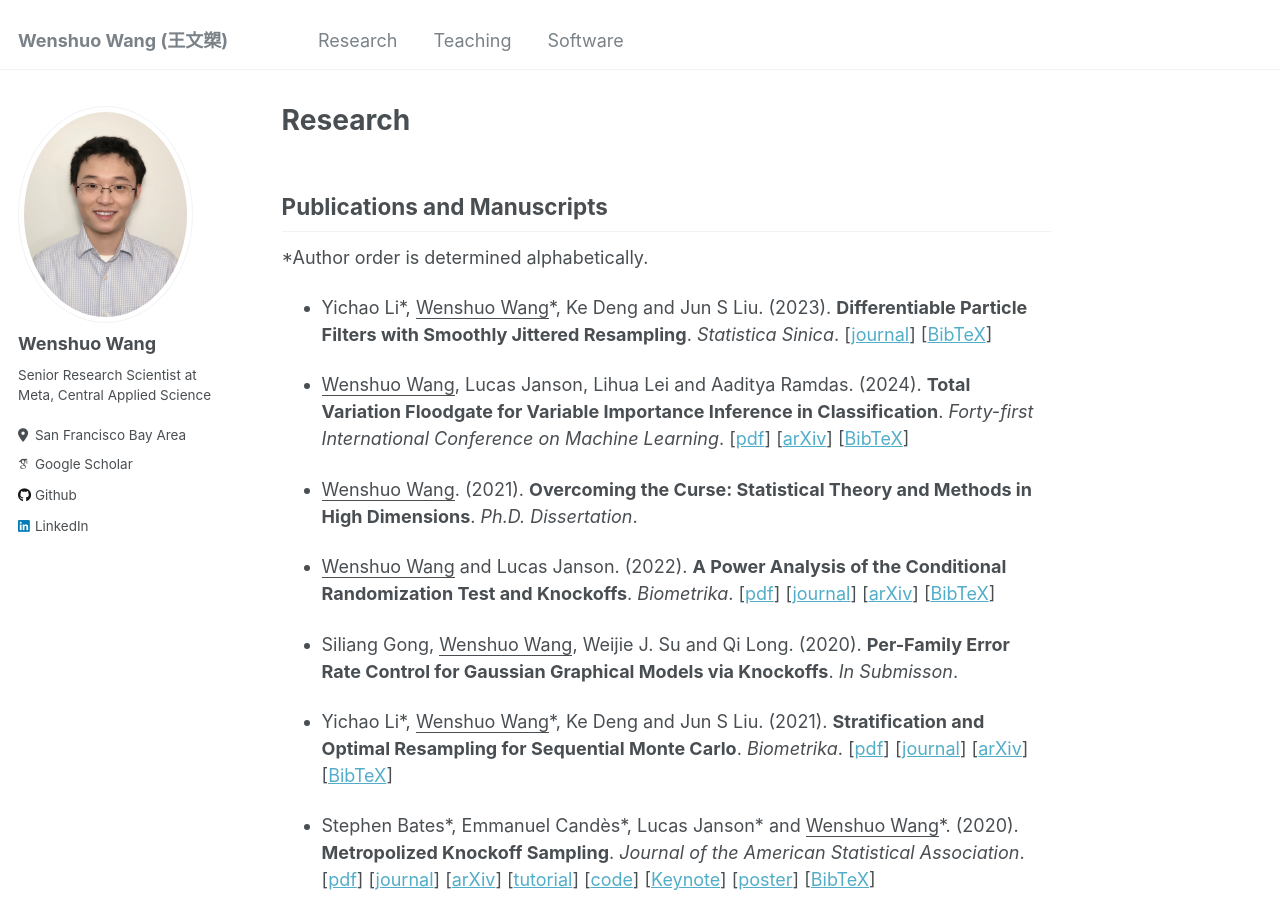
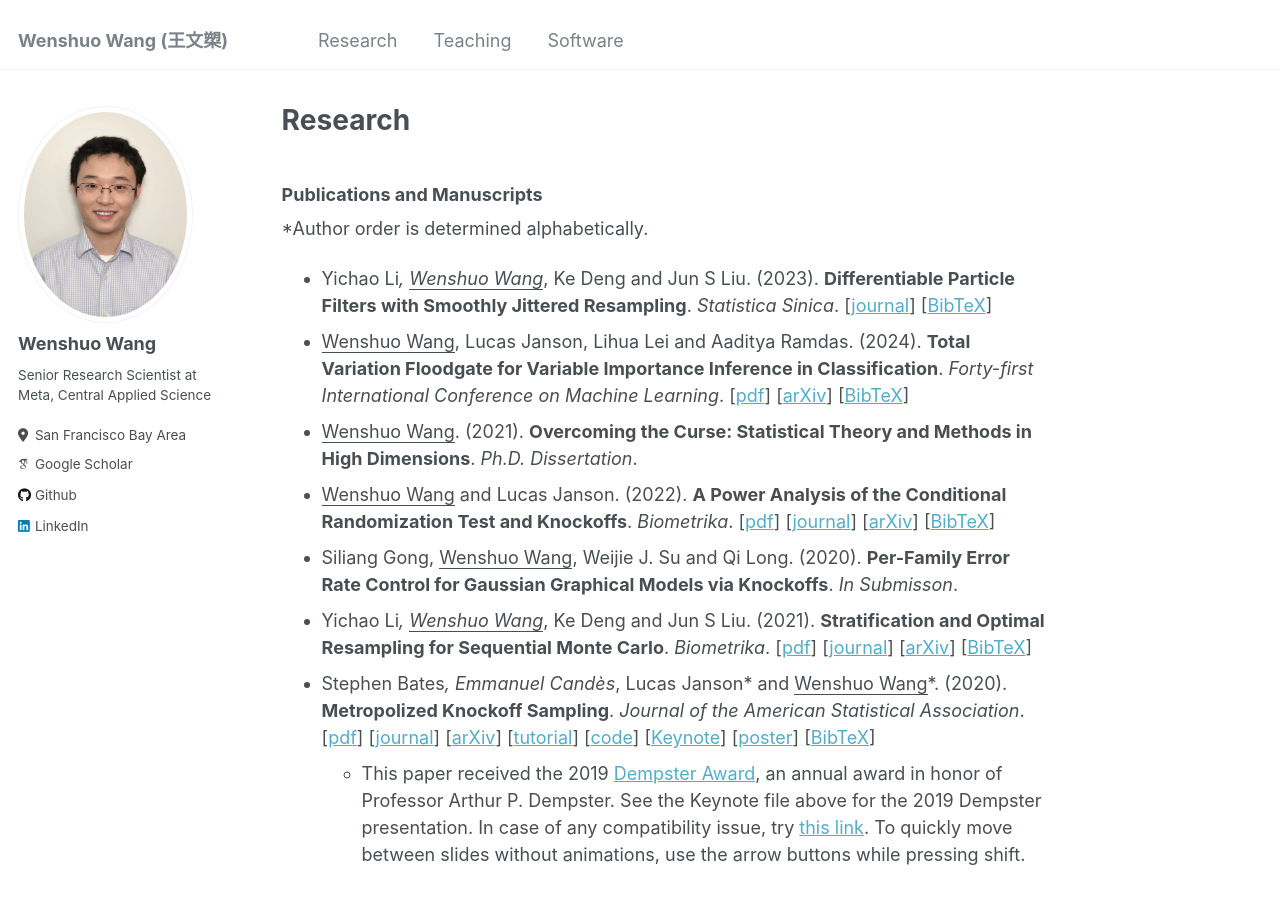
Before and after one commit to wenshuow/wenshuow.github.io, a Jekyll site: the page built from _pages/research.md, in a window 1280 px wide and 900 px high. Built offline with Jekyll 4.4.1, drawn with Linux system fonts in a browser that asks for light colours; some web fonts are replaced.

Commit message:
Update research.md

```diff
--- a/_pages/research.md
+++ b/_pages/research.md
@@ -4,31 +4,23 @@
 author_profile: true
 ---
 
-## Publications and Manuscripts
-<p>*Author order is determined alphabetically.</p>
-<p><ul>
-  <li class="info"><p>Yichao Li*, <u>Wenshuo Wang</u>*, Ke Deng and Jun S Liu. (2023). <strong>Differentiable Particle Filters with Smoothly Jittered Resampling</strong>. <em>Statistica Sinica</em>. [<a href="https://www3.stat.sinica.edu.tw/ss_newpaper/SS-2022-0256_na.pdf" target="_blank">journal</a>] [<a href="./files/RRJ-LWDL-2023.html" target="_blank">BibTeX</a>]</p></li>
-  <li class="info"><p><u>Wenshuo Wang</u>, Lucas Janson, Lihua Lei and Aaditya Ramdas. (2024). <strong>Total Variation Floodgate for Variable Importance Inference in Classification</strong>. <em>Forty-first International Conference on Machine Learning</em>. [<a href="./files/ETV_WJLR.pdf" target="_blank">pdf</a>] [<a href="https://arxiv.org/abs/2309.04002" target="_blank">arXiv</a>] [<a href="./files/ETV-WJLR-2023.html" target="_blank">BibTeX</a>]</p></li>
-  <li class="info"><p><u>Wenshuo Wang</u>. (2021). <strong>Overcoming the Curse: Statistical Theory and Methods in High Dimensions</strong>. <em>Ph.D. Dissertation</em>.</p></li>
-  <li class="info"><p><u>Wenshuo Wang</u> and Lucas Janson. (2022). <strong>A Power Analysis of the Conditional Randomization Test and Knockoffs</strong>. <em>Biometrika</em>. [<a href="./files/CRT_knockoffs_WJ.pdf" target="_blank">pdf</a>] [<a href="https://academic.oup.com/biomet/article-abstract/109/3/631/6415822" target="_blank">journal</a>] [<a href="https://arxiv.org/abs/2010.02304" target="_blank">arXiv</a>] [<a href="./files/CRT_knockoffs-WJ-2020.html" target="_blank">BibTeX</a>]</p></li>
-  <li class="info"><p>Siliang Gong, <u>Wenshuo Wang</u>, Weijie J. Su and Qi Long. (2020). <strong>Per-Family Error Rate Control for Gaussian Graphical Models via Knockoffs</strong>. <em>In Submisson</em>.</p></li>
-  <li class="info"><p>Yichao Li*, <u>Wenshuo Wang</u>*, Ke Deng and Jun S Liu. (2021). <strong>Stratification and Optimal Resampling for Sequential Monte Carlo</strong>. <em>Biometrika</em>. [<a href="./files/SMC_LWDL.pdf" target="_blank">pdf</a>] [<a href="https://academic.oup.com/biomet/article-abstract/109/1/181/6132360" target="_blank">journal</a>] [<a href="https://arxiv.org/abs/2004.01975" target="_blank">arXiv</a>] [<a href="./files/SMC-LWDL-2020.html" target="_blank">BibTeX</a>]</p></li>
-  <li class="info"><p>Stephen Bates*, Emmanuel Candès*, Lucas Janson* and <u>Wenshuo Wang</u>*. (2020). <strong>Metropolized Knockoff Sampling</strong>. <em>Journal of the American Statistical Association</em>. [<a href="./files/Metropolized_Knockoff_Sampling_BCJW.pdf" target="_blank">pdf</a>] [<a href="https://www.tandfonline.com/doi/full/10.1080/01621459.2020.1729163" target="_blank">journal</a>] [<a href="https://arxiv.org/abs/1903.00434" target="_blank">arXiv</a>] [<a href="https://web.stanford.edu/group/candes/metro/" target="_blank">tutorial</a>] [<a href="https://github.com/wenshuow/metro" target="_blank">code</a>] [<a href="./files/MKS_Dempster_2019.key" target="_blank">Keynote</a>] [<a href="./files/MKS_NESS_2019_Poster.pdf" target="_blank">poster</a>] [<a href="./files/MKS-BCJW-2020.html" target="_blank">BibTeX</a>]</p>
-	<ul>
-      <li class="info" style="list-style-type:none"><p>This paper received the 2019 <a href="https://statistics.fas.harvard.edu/dempster-award" target="_blank">Dempster Award</a>, an annual award in honor of Professor Arthur P. Dempster. See the Keynote file above for the 2019 Dempster presentation. In case of any compatibility issue, try <a href="./files/MKS_Dempster_2019/index.html" target="_blank">this link</a>. To quickly move between slides without animations, use the arrow buttons while pressing shift.</p></li>
-    </ul></li>
-</ul></p>
+### Publications and Manuscripts
+*Author order is determined alphabetically.
+- Yichao Li*, <u>Wenshuo Wang</u>*, Ke Deng and Jun S Liu. (2023). <strong>Differentiable Particle Filters with Smoothly Jittered Resampling</strong>. <em>Statistica Sinica</em>. [<a href="https://www3.stat.sinica.edu.tw/ss_newpaper/SS-2022-0256_na.pdf" target="_blank">journal</a>] [<a href="./files/RRJ-LWDL-2023.html" target="_blank">BibTeX</a>]
+- <u>Wenshuo Wang</u>, Lucas Janson, Lihua Lei and Aaditya Ramdas. (2024). <strong>Total Variation Floodgate for Variable Importance Inference in Classification</strong>. <em>Forty-first International Conference on Machine Learning</em>. [<a href="./files/ETV_WJLR.pdf" target="_blank">pdf</a>] [<a href="https://arxiv.org/abs/2309.04002" target="_blank">arXiv</a>] [<a href="./files/ETV-WJLR-2023.html" target="_blank">BibTeX</a>]
+- <u>Wenshuo Wang</u>. (2021). <strong>Overcoming the Curse: Statistical Theory and Methods in High Dimensions</strong>. <em>Ph.D. Dissertation</em>.
+- <u>Wenshuo Wang</u> and Lucas Janson. (2022). <strong>A Power Analysis of the Conditional Randomization Test and Knockoffs</strong>. <em>Biometrika</em>. [<a href="./files/CRT_knockoffs_WJ.pdf" target="_blank">pdf</a>] [<a href="https://academic.oup.com/biomet/article-abstract/109/3/631/6415822" target="_blank">journal</a>] [<a href="https://arxiv.org/abs/2010.02304" target="_blank">arXiv</a>] [<a href="./files/CRT_knockoffs-WJ-2020.html" target="_blank">BibTeX</a>]
+- Siliang Gong, <u>Wenshuo Wang</u>, Weijie J. Su and Qi Long. (2020). <strong>Per-Family Error Rate Control for Gaussian Graphical Models via Knockoffs</strong>. <em>In Submisson</em>.
+- Yichao Li*, <u>Wenshuo Wang</u>*, Ke Deng and Jun S Liu. (2021). <strong>Stratification and Optimal Resampling for Sequential Monte Carlo</strong>. <em>Biometrika</em>. [<a href="./files/SMC_LWDL.pdf" target="_blank">pdf</a>] [<a href="https://academic.oup.com/biomet/article-abstract/109/1/181/6132360" target="_blank">journal</a>] [<a href="https://arxiv.org/abs/2004.01975" target="_blank">arXiv</a>] [<a href="./files/SMC-LWDL-2020.html" target="_blank">BibTeX</a>]
+- Stephen Bates*, Emmanuel Candès*, Lucas Janson* and <u>Wenshuo Wang</u>*. (2020). <strong>Metropolized Knockoff Sampling</strong>. <em>Journal of the American Statistical Association</em>. [<a href="./files/Metropolized_Knockoff_Sampling_BCJW.pdf" target="_blank">pdf</a>] [<a href="https://www.tandfonline.com/doi/full/10.1080/01621459.2020.1729163" target="_blank">journal</a>] [<a href="https://arxiv.org/abs/1903.00434" target="_blank">arXiv</a>] [<a href="https://web.stanford.edu/group/candes/metro/" target="_blank">tutorial</a>] [<a href="https://github.com/wenshuow/metro" target="_blank">code</a>] [<a href="./files/MKS_Dempster_2019.key" target="_blank">Keynote</a>] [<a href="./files/MKS_NESS_2019_Poster.pdf" target="_blank">poster</a>] [<a href="./files/MKS-BCJW-2020.html" target="_blank">BibTeX</a>]
+	- This paper received the 2019 <a href="https://statistics.fas.harvard.edu/dempster-award" target="_blank">Dempster Award</a>, an annual award in honor of Professor Arthur P. Dempster. See the Keynote file above for the 2019 Dempster presentation. In case of any compatibility issue, try <a href="./files/MKS_Dempster_2019/index.html" target="_blank">this link</a>. To quickly move between slides without animations, use the arrow buttons while pressing shift.
 
-## Talks
-<p><ul>
-  <li class="info"><p><em>A Power Analysis of the Conditional Randomization Test and Knockoffs</em>. <a href="https://www.worldsymposium2020.org/" target="_blank">Bernoulli-IMS One World Symposium</a>, August 2020</p></li>
-  <li class="info"><p><em>Stratification and Optimal Resampling for Sequential Monte Carlo</em>. <a href="https://ww2.amstat.org/meetings/jsm/2020/" target="_blank">Joint Statistical Meetings (JSM)</a>, August 2020</p></li>
-  <li class="info"><p><em>Metropolized Knockoff Sampling</em>. <a href="https://statistics.fas.harvard.edu/event/2019-dempster-prize-and-colloquium" target="_blank">Dempster Prize Colloquium</a>, November 2019</p></li>
-  <li class="info"><p><em>Metropolized Knockoff Sampling</em>. <a href="https://ww2.amstat.org/meetings/jsm/2019/" target="_blank">Joint Statistical Meetings (JSM)</a>, July 2019</p></li>
-  <li class="info"><p><em>Challenges in High-Dimensional Variable Selection</em>. <a href="https://www.broadinstitute.org/scientific-community/science/mia/models-inference-algorithms" target="_blank">Models, Inference & Algorithms (MIA)</a> Seminar at the <a href="https://www.broadinstitute.org/" target="_blank">Broad Institute</a>, December 2018</p></li>
-</ul></p>
+### Talks
+- <em>A Power Analysis of the Conditional Randomization Test and Knockoffs</em>. <a href="https://www.worldsymposium2020.org/" target="_blank">Bernoulli-IMS One World Symposium</a>, August 2020
+- <em>Stratification and Optimal Resampling for Sequential Monte Carlo</em>. <a href="https://ww2.amstat.org/meetings/jsm/2020/" target="_blank">Joint Statistical Meetings (JSM)</a>, August 2020
+- <em>Metropolized Knockoff Sampling</em>. <a href="https://statistics.fas.harvard.edu/event/2019-dempster-prize-and-colloquium" target="_blank">Dempster Prize Colloquium</a>, November 2019
+- <em>Metropolized Knockoff Sampling</em>. <a href="https://ww2.amstat.org/meetings/jsm/2019/" target="_blank">Joint Statistical Meetings (JSM)</a>, July 2019
+- <em>Challenges in High-Dimensional Variable Selection</em>. <a href="https://www.broadinstitute.org/scientific-community/science/mia/models-inference-algorithms" target="_blank">Models, Inference & Algorithms (MIA)</a> Seminar at the <a href="https://www.broadinstitute.org/" target="_blank">Broad Institute</a>, December 2018
 
-## Posters
-<p><ul>
-  <li class="info"><p><em>Metropolized Knockoff Sampling</em>. <a href="https://symposium.nestat.org/" target="_blank">New England Statistics Symposium (NESS)</a>, May 2019</p></li>
-</ul></p>
+### Posters
+<em>Metropolized Knockoff Sampling</em>. <a href="https://symposium.nestat.org/" target="_blank">New England Statistics Symposium (NESS)</a>, May 2019
```
